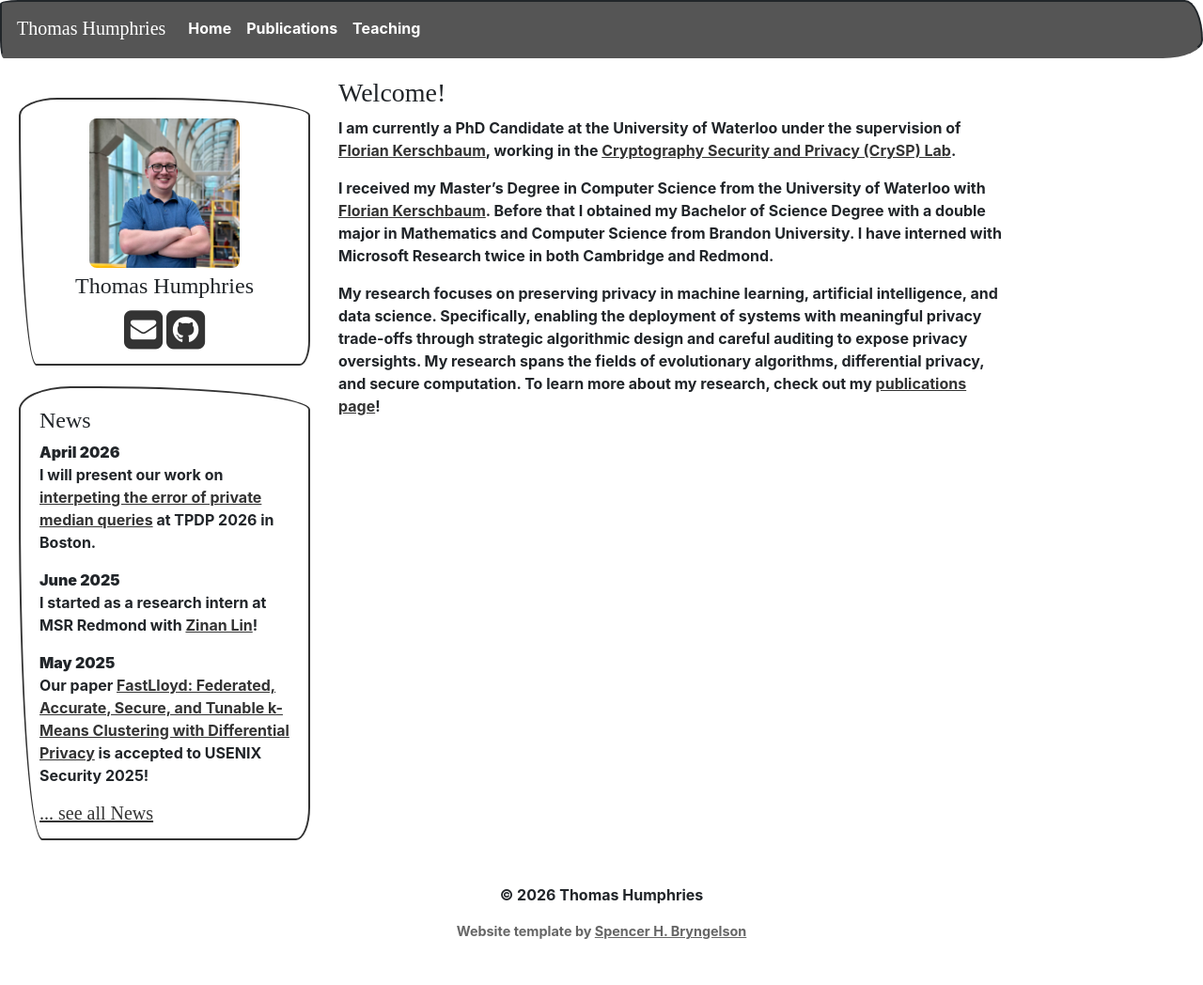
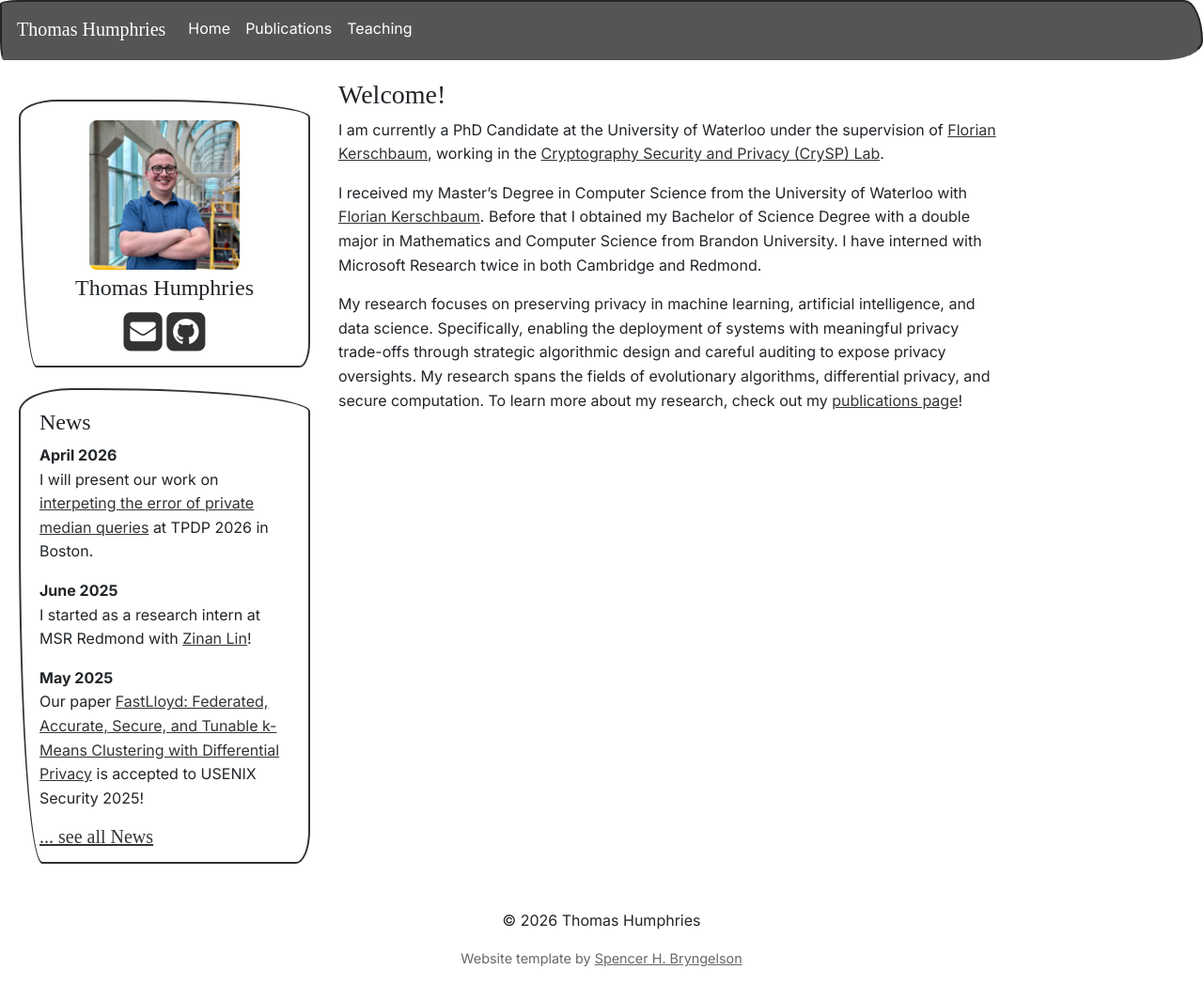
Before and after one commit to t3humphries/t3humphries.github.io, a Jekyll site: the page built from _pages/home.md, in a window 1280 px wide and 1048 px high. Shown: the whole window at 94% size. Built offline with Jekyll 4.4.1, drawn with Linux system fonts in a browser that asks for light colours; nearby versions of some CDN libraries; some web fonts are replaced; a style sheet for code colours, icons or effects is not loaded.

Commit message:
font change
Co-authored-by: Copilot <copilot@github.com>

```diff
--- a/assets/main.scss
+++ b/assets/main.scss
@@ -11,3 +11,15 @@ $baseurl: "{{ site.url }}{{ site.baseurl }}";
 // @import "bootstrap_customization";
 @import "bootstrap";
 @import "SHB_css";
+
+
+@import url('https://fonts.googleapis.com/css2?family=Inter:wght@300;400;600;700&display=swap');
+
+
+body {
+	font-family: 'Inter', -apple-system, system-ui, BlinkMacSystemFont, "Segoe UI", Roboto, "Helvetica Neue", Arial, sans-serif;
+	font-weight: 400;
+	line-height: 1.6;
+	-webkit-font-smoothing: antialiased;
+	-moz-osx-font-smoothing: grayscale;
+}
```
